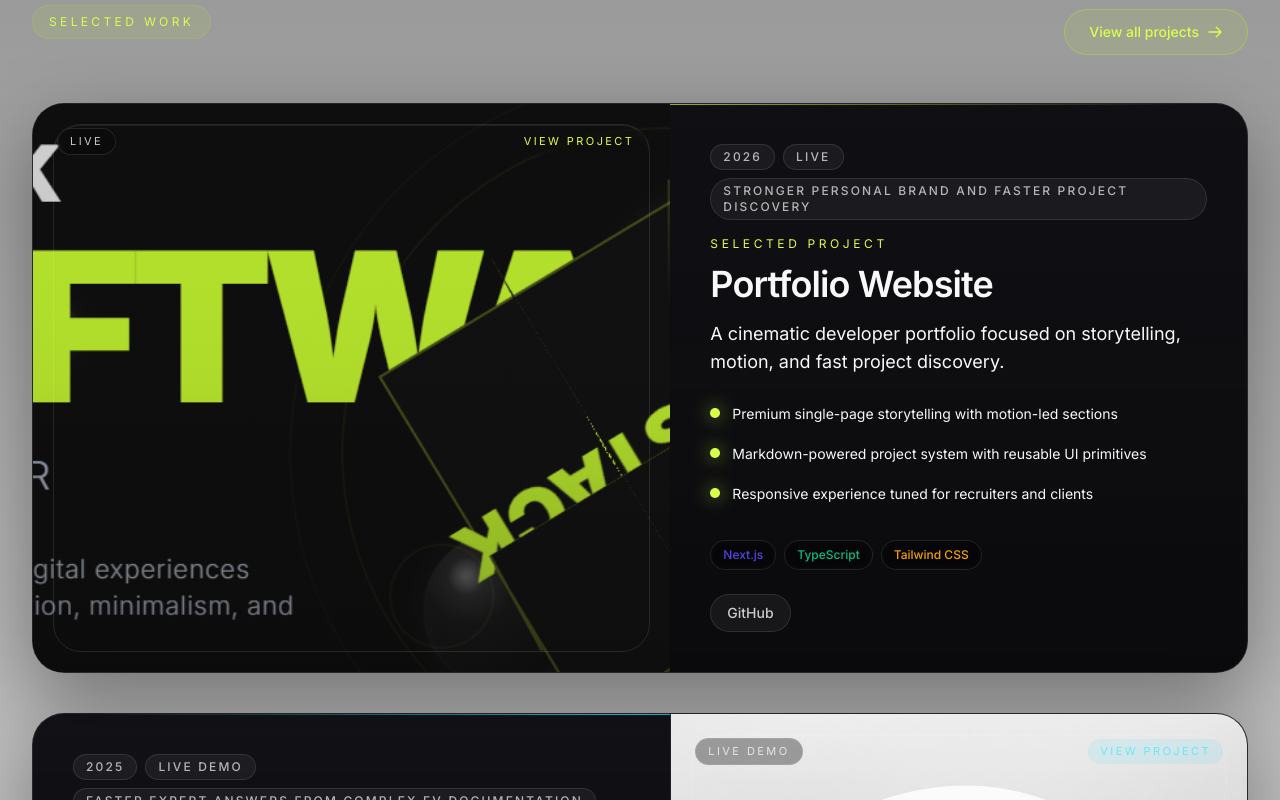
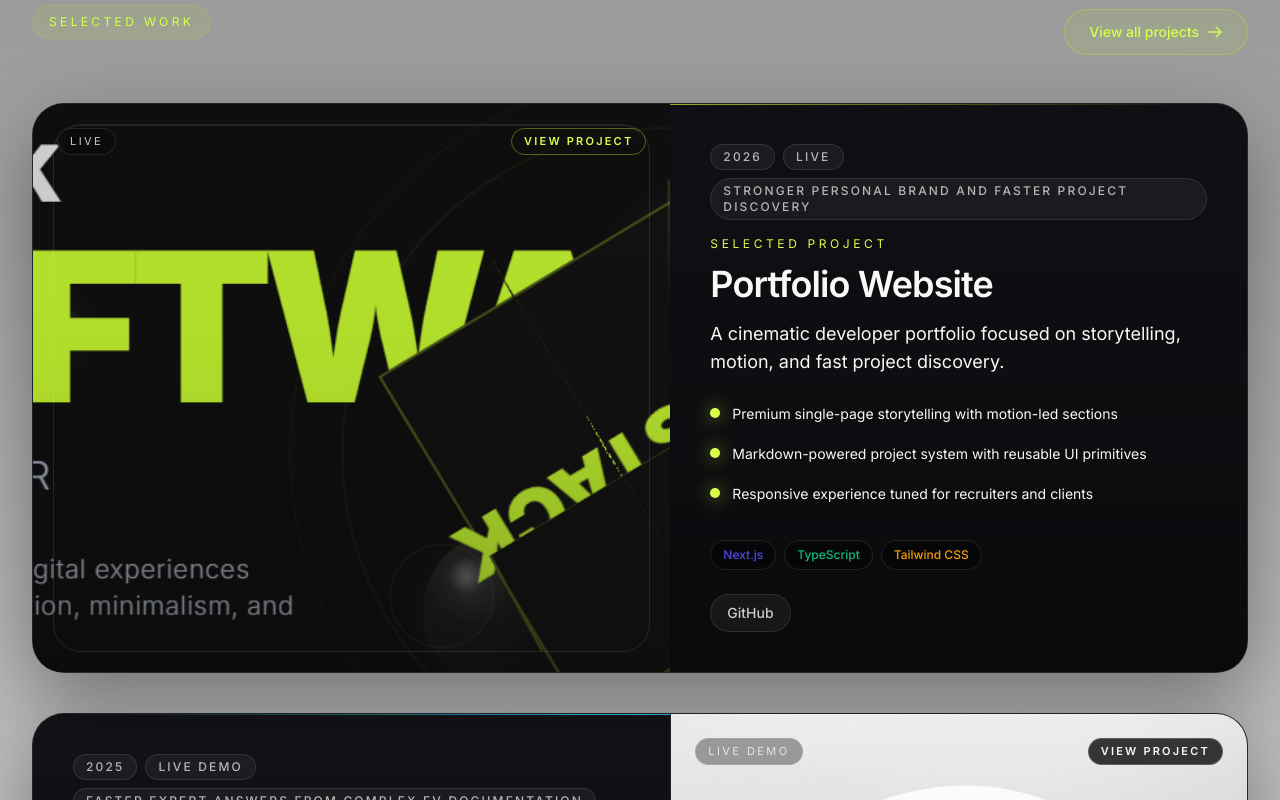
Before and after one commit to nizarkadri/portfolio-website, a Next.js app: page / in a window 1280 px wide. Shown: the part 3200-4000 px from the top of the page. Built offline with nearby package versions, Linux system fonts and the light colour scheme; no server answers.

Commit message:
project card modified

```diff
--- a/components/ProjectCard.tsx
+++ b/components/ProjectCard.tsx
@@ -25,21 +25,25 @@ type ProjectCardProps = Pick<
   priority?: boolean;
 };
 
+const caseStudyCtaClasses =
+  'border-[#B8E62D]/40 bg-[#B8E62D]/12 text-[#D9FF4B] group-hover:border-[#B8E62D]/55 group-hover:bg-[#B8E62D]/18';
+
+/** EV-GPT card: black CTA pill */
+const caseStudyCtaEvClasses =
+  'border-white/20 bg-black/80 text-white group-hover:border-white/30 group-hover:bg-black group-hover:text-white';
+
 const accentStyles = [
   {
     glow: 'from-[#B8E62D]/22 via-[#60A5FA]/12 to-transparent',
     line: 'from-[#B8E62D]/0 via-[#B8E62D]/80 to-[#60A5FA]/0',
-    badge: 'border-[#B8E62D]/30 bg-[#B8E62D]/12 text-[#D9FF4B]',
   },
   {
     glow: 'from-[#22D3EE]/24 via-[#2563EB]/14 to-transparent',
     line: 'from-[#22D3EE]/0 via-[#22D3EE]/80 to-[#2563EB]/0',
-    badge: 'border-[#22D3EE]/30 bg-[#22D3EE]/10 text-[#67E8F9]',
   },
   {
     glow: 'from-[#FB7185]/22 via-[#F59E0B]/12 to-transparent',
     line: 'from-[#FB7185]/0 via-[#FB7185]/80 to-[#F59E0B]/0',
-    badge: 'border-[#FB7185]/30 bg-[#FB7185]/10 text-[#FDB4C0]',
   },
 ];
 
@@ -63,6 +67,7 @@ const ProjectCard: React.FC<ProjectCardProps> = ({
   const accent = accentStyles[index % accentStyles.length];
   const isReversed = index % 2 === 1;
   const bodyCopy = summary || description;
+  const isEvGpt = slug === 'ev-gpt';
 
   return (
     <article
@@ -89,8 +94,37 @@ const ProjectCard: React.FC<ProjectCardProps> = ({
                 {status}
               </span>
             ) : <span />}
-            <span className={clsx('rounded-full px-3 py-1 text-[11px] uppercase tracking-[0.22em] backdrop-blur-sm', accent.badge)}>
-              View project
+            <span
+              className={clsx(
+                'inline-flex items-center rounded-full border px-3 py-1 text-[11px] font-semibold uppercase tracking-[0.2em] backdrop-blur-sm transition-all duration-300',
+                'group-hover:px-4 group-hover:py-1.5',
+                isEvGpt
+                  ? clsx(
+                      caseStudyCtaEvClasses,
+                      'group-hover:shadow-[0_0_28px_rgba(0,0,0,0.55)] group-hover:ring-1 group-hover:ring-white/15'
+                    )
+                  : clsx(
+                      caseStudyCtaClasses,
+                      'group-hover:shadow-[0_0_28px_rgba(217,255,75,0.28)] group-hover:ring-1 group-hover:ring-[#D9FF4B]/35'
+                    )
+              )}
+            >
+              <span className="group-hover:hidden">View project</span>
+              <span className="hidden items-center gap-1.5 group-hover:inline-flex">
+                Open full case study
+                <svg
+                  className="h-3.5 w-3.5 shrink-0 transition-transform duration-300 group-hover:translate-x-0.5"
+                  viewBox="0 0 20 20"
+                  fill="currentColor"
+                  aria-hidden
+                >
+                  <path
+                    fillRule="evenodd"
+                    d="M3 10a.75.75 0 01.75-.75h10.638L10.23 5.29a.75.75 0 111.04-1.08l5.5 5.25a.75.75 0 010 1.08l-5.5 5.25a.75.75 0 11-1.04-1.08l4.158-3.96H3.75A.75.75 0 013 10z"
+                    clipRule="evenodd"
+                  />
+                </svg>
+              </span>
             </span>
           </div>
           <div className="absolute inset-5 z-10 rounded-[28px] border border-white/10 shadow-[inset_0_1px_0_rgba(255,255,255,0.08)]" />
```
